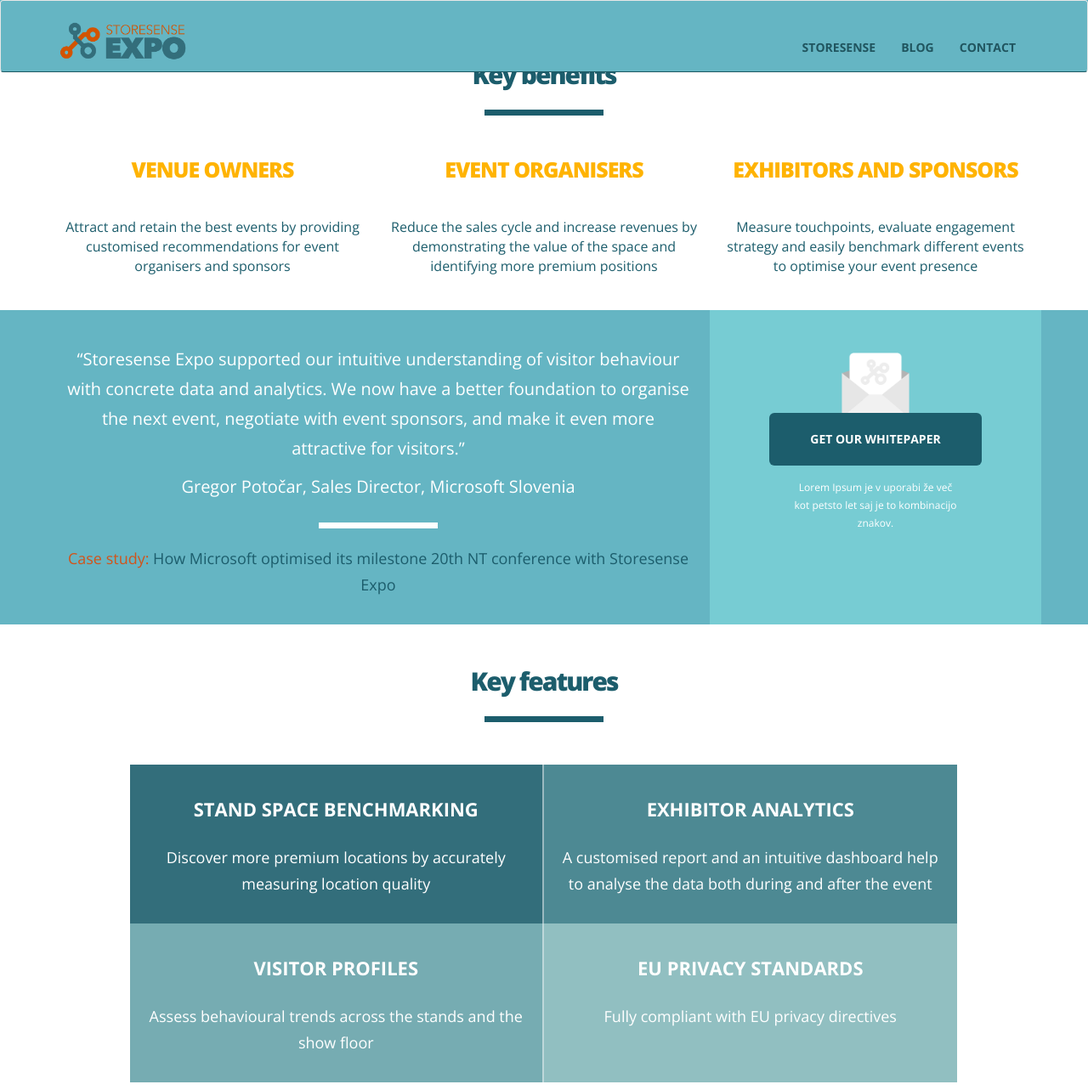
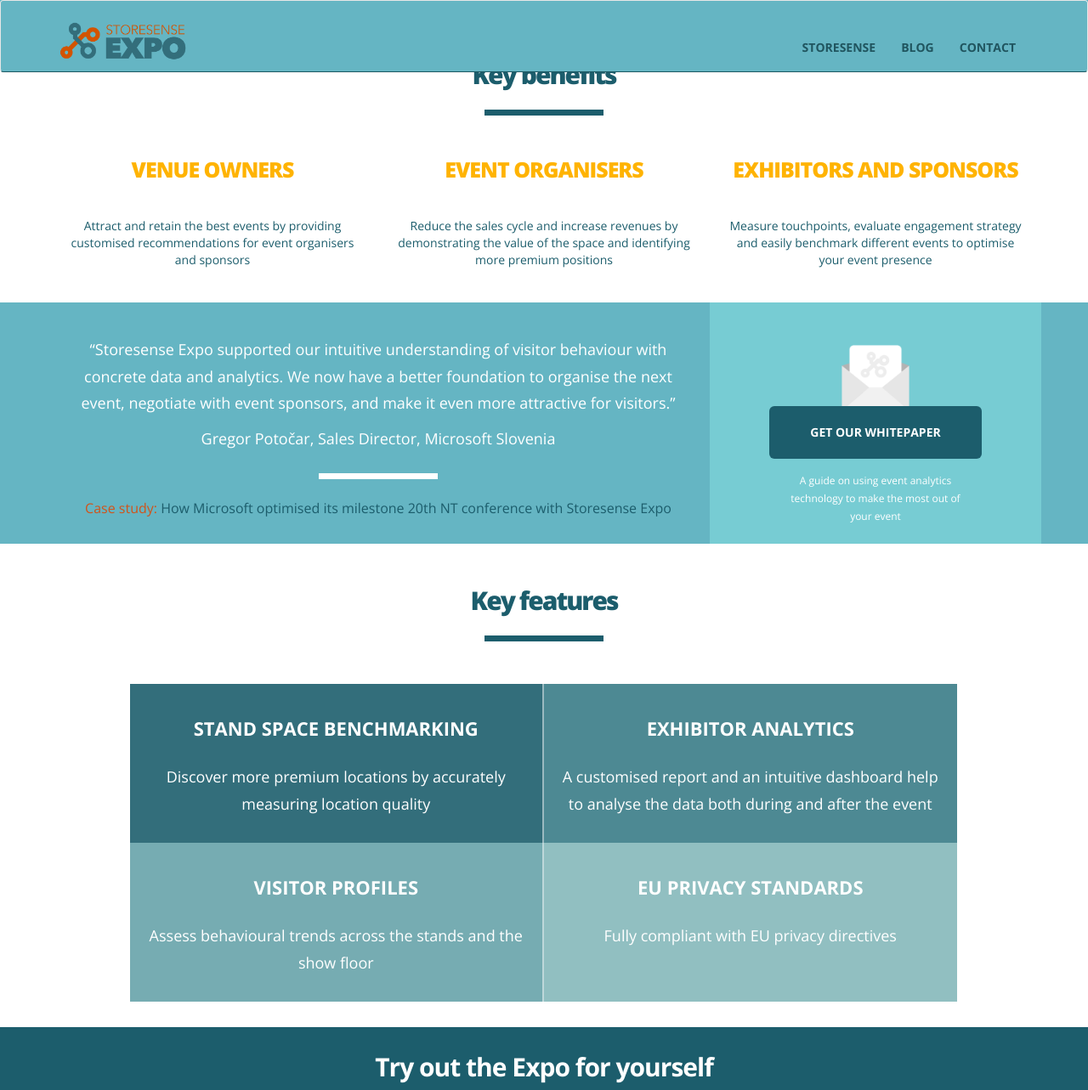
Before and after one commit to storesense/web-expoanalytics, a Jekyll site: the page built from index.html, in a window 1280 px wide and 1400 px high, scrolled down 774 px, cut to the strip 0-1283 px from the top of the window. Shown: the whole strip at 85% size. Built offline with Jekyll 4.4.1, drawn with Linux system fonts in a browser that asks for light colours.

Commit message:
White paper desc, smaller quote size

```diff
--- a/_includes/sections/case-study.html
+++ b/_includes/sections/case-study.html
@@ -32,7 +32,7 @@
 
                 <a class="btn btn-xl center-block">Get our whitepaper</a>
 
-                <p class="center-block">Lorem Ipsum je v uporabi že več kot petsto let saj je to kombinacijo znakov.</p>
+                <p class="center-block">A guide on using event analytics technology to make the most out of your event</p>
             </div>
         </div>
     </div>
--- a/css/main.css
+++ b/css/main.css
@@ -296,12 +296,12 @@
 }
 
 section#case-study #case-study-text {
-    padding: 20px;
+    padding: 18px;
     padding-top: 40px;
 }
 
 section#case-study .features-quote p {
-    font-size: 20px;
+    font-size: 18px;
 }
 
 section#case-study h2.features-heading {
@@ -329,7 +329,7 @@
 }
 
 section#case-study .casestudy-desc {
-    font-size: 18px;
+    font-size: 16px;
 }
 
 section#case-study div#get-whitepaper {
@@ -508,7 +508,7 @@
 
 /* ------------------ JAN ADDITIONAL ------------------- */
 .features-attr {
-    font-size: 16px;
+    font-size: 14px;
     font-weight: 300;
 }
 
@@ -530,11 +530,11 @@
 
 @media (min-width: 768px) {
     .features-attr {
-        font-size: 20px;
+        font-size: 18px;
     }
 
     .callout-desc {
-        font-size: 16px;
+        font-size: 14px;
     }
 }
 
```
